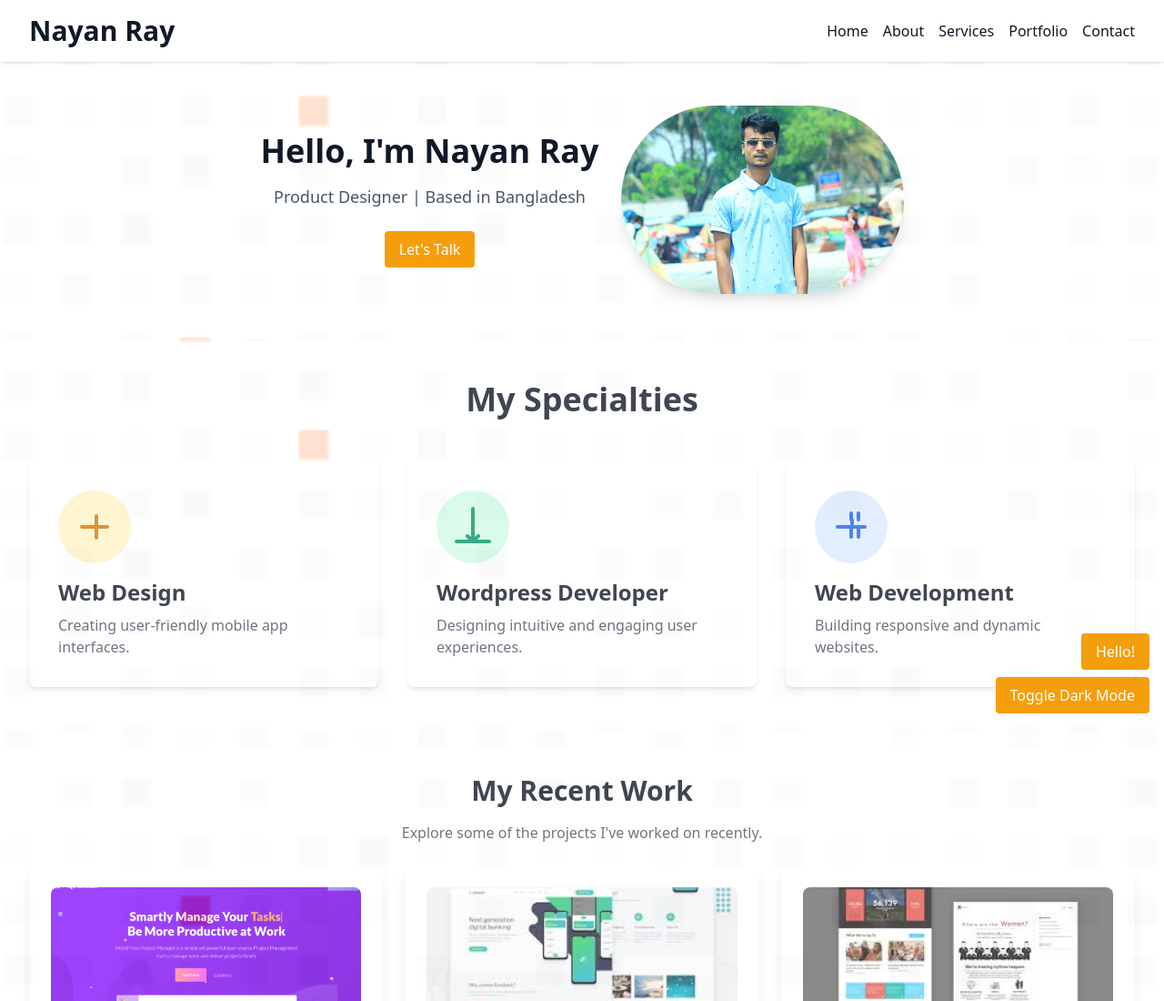
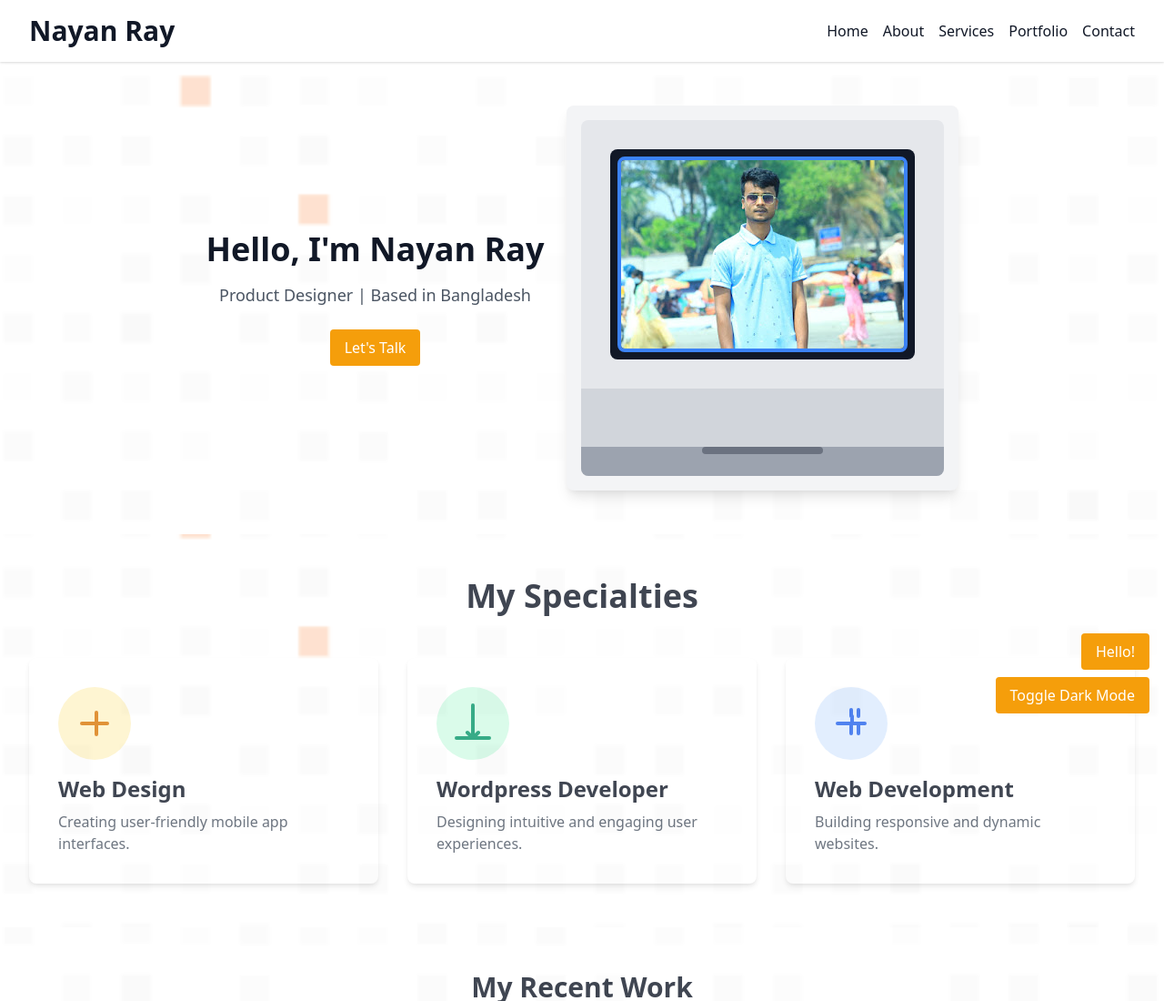
Before and after one commit to dev-nayanray/dev-nayanray.github.io, a website: page index.html in a window 1280 px wide. Shown: the top 1100 px of the page at 91% size. Drawn offline with nearby package versions, Linux system fonts and the light colour scheme.

Commit message:
Update index.html

```diff
--- a/index.html
+++ b/index.html
@@ -67,9 +67,23 @@
                     <p class="mt-4 text-lg text-gray-600 dark:text-gray-400">Product Designer | Based in Bangladesh</p>
                     <a href="#contact" class="mt-6 inline-block bg-yellow-500 text-white py-2 px-4 rounded">Let's Talk</a>
                 </div>
-               <div>
-                    <img src="assets/IMG-20220318-WA0032.jpg" alt="Nayan Ray" class="rounded-full shadow-lg">
-                </div>
+              <div class="relative mx-auto my-12 max-w-screen-md p-4 bg-gray-100 dark:bg-gray-800 rounded-lg shadow-lg">
+    <!-- Laptop Body -->
+    <div class="relative bg-gray-200 dark:bg-gray-700 rounded-t-lg p-4 lg:p-8">
+        <!-- Laptop Bezel -->
+        <div class="bg-gray-900 rounded-lg p-1 lg:p-2">
+            <!-- Laptop Screen -->
+            <div class="bg-black rounded-lg overflow-hidden border-t-4 border-blue-500 border-b-4 border-green-500 border-l-4 border-yellow-500 border-r-4 border-red-500 hover:border-pink-500">
+                <img src="assets/IMG-20220318-WA0032.jpg" alt="Nayan Ray" class="w-full h-full object-cover shadow-lg">
+            </div>
+        </div>
+    </div>
+    <!-- Laptop Base -->
+    <div class="relative bg-gray-300 dark:bg-gray-600 rounded-b-lg h-20 lg:h-24">
+        <div class="absolute inset-x-0 bottom-0 h-1/3 bg-gray-400 dark:bg-gray-500 rounded-b-lg"></div>
+        <div class="absolute inset-x-0 bottom-4 lg:bottom-6 mx-auto w-1/3 h-2 bg-gray-500 dark:bg-gray-400 rounded"></div>
+    </div>
+</div>
 
             </div>
         </div>
```
